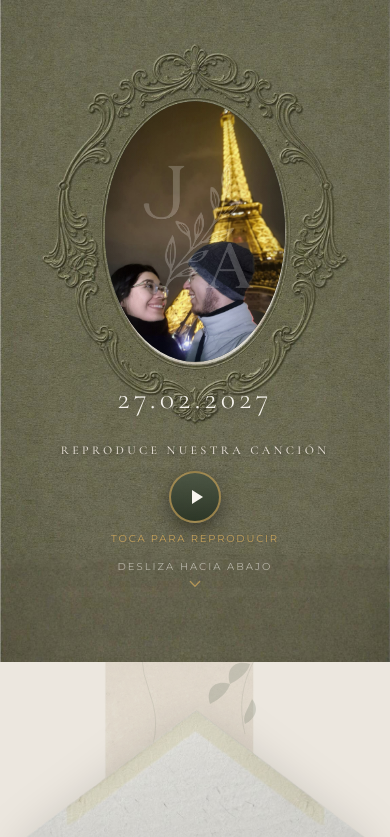
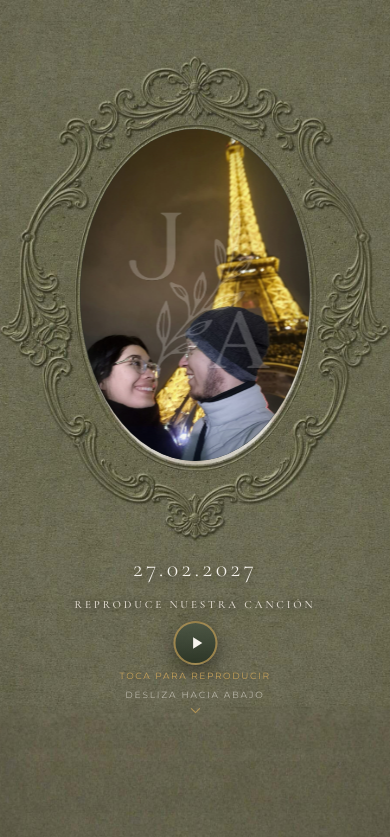
Before and after one commit to 1720907/wedinvitation, a React (Vite) app: page / in a window 390 px wide. Shown: the top 837 px of the page. Built offline with nearby package versions, Linux system fonts and the light colour scheme; a web font is replaced by a local one.

Commit message:
Refactor hero section for responsiveness and layout
Updated hero section styles and structure for better responsiveness and visual appeal. Adjusted image sources and added new elements for improved layout.

```diff
--- a/src/App.tsx
+++ b/src/App.tsx
@@ -418,10 +418,16 @@ export default function App() {
 
         {/* =================================================================
              SECCIÓN 1: HERO (foto_cover_clean + Marco Verde Oval + Iniciales + Efecto Zoom-Out)
+             En celular: 100dvh para llenar toda la pantalla como portada inmersiva.
+             En PC: formato estilizado centrado con proporción nativa.
              ================================================================= */}
         <section
           id="hero-invitation"
-          className="relative w-full overflow-hidden select-none"
+          className="relative w-full h-[100dvh] sm:h-auto overflow-hidden select-none bg-[#2C3426] flex items-center justify-center"
+        >
+          {/* Contenedor proporcional escalado para llenar el viewport del celular con zoom y centrado perfecto */}
+          <div
+            className="h-full absolute left-1/2 -translate-x-1/2 sm:static sm:translate-x-0 sm:w-full sm:h-auto overflow-hidden flex-shrink-0"
             style={{ aspectRatio: '1149 / 1951' }}
           >
             {/* Base Hero Frame Background: foto_cover_clean.jpg */}
@@ -472,53 +478,54 @@ export default function App() {
               </div>
             </div>
 
-          {/* Contenido inferior de la cubierta: Fecha + Reproduce Nuestra Canción */}
-          <div className="absolute bottom-[9.5%] inset-x-0 z-20 flex flex-col items-center text-center px-6">
-
-            {/* Fecha en tipografía Serif clásica con alto espaciado */}
-            <p className="font-serif text-[#F7F4EE] text-3xl sm:text-4xl tracking-[0.14em] font-light drop-shadow-[0_2px_5px_rgba(0,0,0,0.5)]">
+            {/* Contenido inferior de la cubierta: Fecha + Reproduce Nuestra Canción (fijado bajo el marco barroco) */}
+            <div className="absolute top-[65.5%] inset-x-0 z-20 flex flex-col items-center text-center px-4 sm:px-6">
+
+              {/* Fecha en tipografía Serif clásica con alto espaciado (permanece estrictamente debajo del marco) */}
+              <p className="font-serif text-[#F7F4EE] text-2xl sm:text-3xl md:text-4xl tracking-[0.14em] font-light drop-shadow-[0_2px_5px_rgba(0,0,0,0.5)]">
                 {config.fecha.textoCorto}
               </p>
 
               {/* Texto "REPRODUCE NUESTRA CANCIÓN" */}
-            <p className="font-serif text-[#E3DCD2] text-[12px] sm:text-[13px] tracking-[0.28em] uppercase mt-6 mb-3 font-medium drop-shadow-[0_1px_3px_rgba(0,0,0,0.6)]">
+              <p className="font-serif text-[#E3DCD2] text-[11px] sm:text-[13px] tracking-[0.26em] uppercase mt-3 sm:mt-5 mb-2 sm:mb-2.5 font-medium drop-shadow-[0_1px_3px_rgba(0,0,0,0.6)]">
                 Reproduce Nuestra Canción
               </p>
 
               {/* Botón Táctil de Audio con Ondas de Sonido */}
               <div className="relative flex items-center justify-center">
                 {isPlaying && (
-                <div className="absolute w-16 h-16 rounded-full border border-[#C5A059]/60 animate-audio-wave pointer-events-none" />
+                  <div className="absolute w-14 h-14 sm:w-16 sm:h-16 rounded-full border border-[#C5A059]/60 animate-audio-wave pointer-events-none" />
                 )}
                 <button
                   onClick={toggleAudio}
                   aria-label={isPlaying ? "Pausar nuestra canción" : "Reproducir nuestra canción"}
-                className="btn-tactile w-13 h-13 rounded-full bg-gradient-to-b from-[#4A5544]/90 to-[#2A3425]/95 text-[#F7F4EE] border-2 border-[#C5A059]/70 shadow-[0_8px_20px_rgba(0,0,0,0.45)] flex items-center justify-center cursor-pointer hover:border-[#F7F4EE] focus:outline-none"
+                  className="btn-tactile w-11 h-11 sm:w-13 sm:h-13 rounded-full bg-gradient-to-b from-[#4A5544]/90 to-[#2A3425]/95 text-[#F7F4EE] border-2 border-[#C5A059]/70 shadow-[0_8px_20px_rgba(0,0,0,0.45)] flex items-center justify-center cursor-pointer hover:border-[#F7F4EE] focus:outline-none"
                 >
                   {isPlaying ? (
-                  <svg className="w-5 h-5 fill-current" viewBox="0 0 24 24">
+                    <svg className="w-4.5 h-4.5 sm:w-5 sm:h-5 fill-current" viewBox="0 0 24 24">
                       <path d="M6 19h4V5H6v14zm8-14v14h4V5h-4z"/>
                     </svg>
                   ) : (
-                  <svg className="w-6 h-6 ml-0.5 fill-current" viewBox="0 0 24 24">
+                    <svg className="w-5 h-5 sm:w-6 sm:h-6 ml-0.5 fill-current" viewBox="0 0 24 24">
                       <path d="M8 5v14l11-7z"/>
                     </svg>
                   )}
                 </button>
               </div>
 
-            <span className="text-[10px] font-sans tracking-[0.18em] text-[#C5A059] uppercase mt-2 drop-shadow">
+              <span className="text-[9px] sm:text-[10px] font-sans tracking-[0.18em] text-[#C5A059] uppercase mt-1 sm:mt-1.5 drop-shadow">
                 {audioStatus}
               </span>
 
               {/* Indicador sutil de deslizamiento */}
-            <div className="mt-5 animate-bounce opacity-80 flex flex-col items-center">
-              <span className="text-[10px] font-sans tracking-[0.2em] text-[#F7F4EE]/70 uppercase">
+              <div className="mt-3 sm:mt-4 animate-bounce opacity-80 flex flex-col items-center">
+                <span className="text-[9px] sm:text-[10px] font-sans tracking-[0.2em] text-[#F7F4EE]/70 uppercase">
                   Desliza hacia abajo
                 </span>
-              <svg className="w-4 h-4 text-[#C5A059] mt-0.5" fill="none" stroke="currentColor" strokeWidth="2" viewBox="0 0 24 24">
+                <svg className="w-3.5 h-3.5 sm:w-4 sm:h-4 text-[#C5A059] mt-0.5" fill="none" stroke="currentColor" strokeWidth="2" viewBox="0 0 24 24">
                   <path strokeLinecap="round" strokeLinejoin="round" d="M19 9l-7 7-7-7" />
                 </svg>
+              </div>
             </div>
           </div>
         </section>
```
Lines whose indentation alone changed are shown as unchanged.
